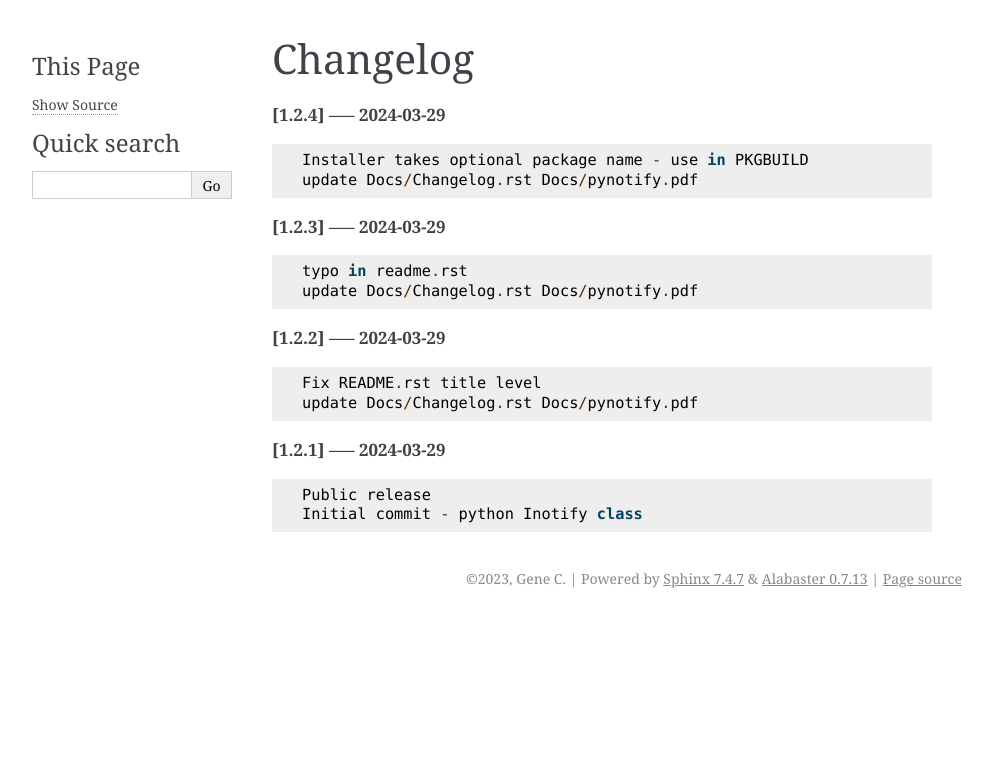
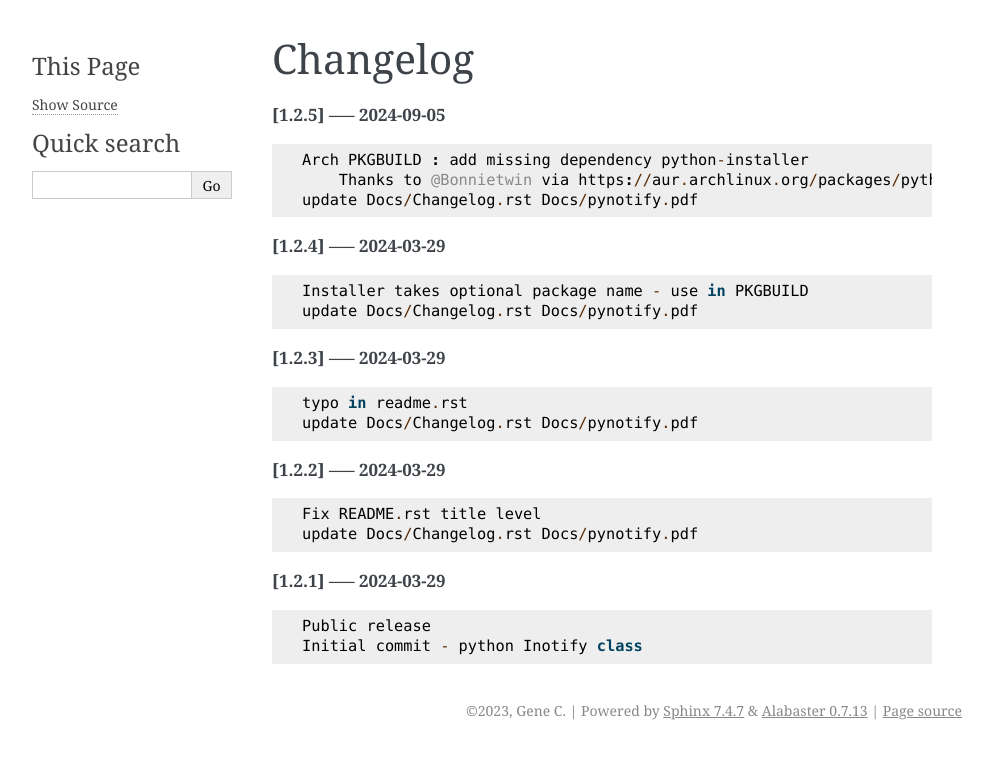
Before and after one commit to gene-git/pynotify, a Sphinx documentation site: the page built from Docs/Changelog.rst, in a window 1280 px wide. Shown: the top 759 px of the page, without its empty margins (148-1141 px from the left). Built offline with Sphinx 7.4.7, drawn with Linux system fonts in a browser that asks for light colours.

Commit message:
update Docs/Changelog.rst Docs/pynotify.pdf

```diff
--- a/Docs/Changelog.rst
+++ b/Docs/Changelog.rst
@@ -1,5 +1,12 @@
 Changelog
 =========
+
+**[1.2.5] ----- 2024-09-05** ::
+
+	    Arch PKGBUILD : add missing dependency python-installer
+	        Thanks to @Bonnietwin via https://aur.archlinux.org/packages/python-pynotify#comment-989452
+	    update Docs/Changelog.rst Docs/pynotify.pdf
+
 
 **[1.2.4] ----- 2024-03-29** ::
 
```
Also changed, not shown: 1 other file.
